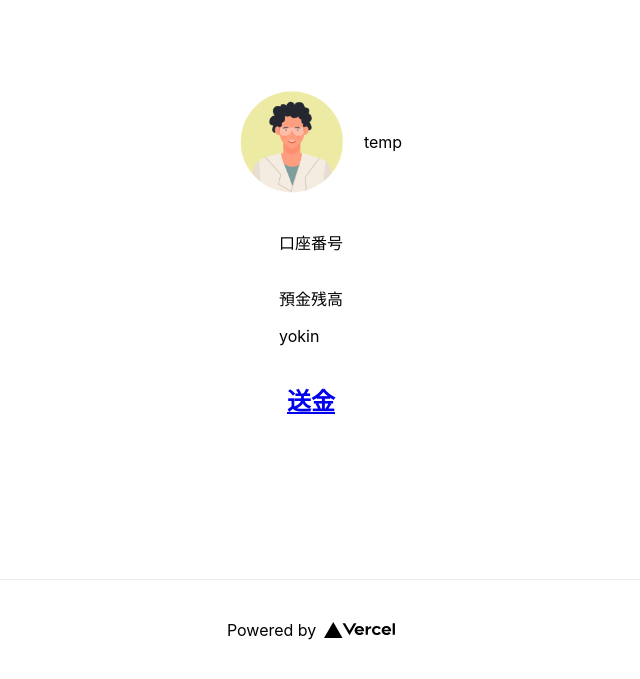
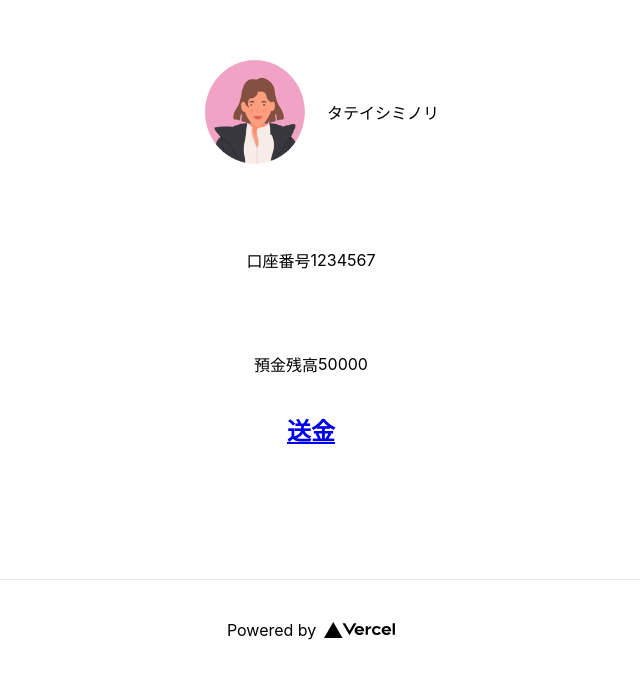
Before and after one commit to shimodatetu/commute_fighters, a Next.js app: page /mainPage in a window 1280 px wide. Shown: the part 121-800 px from the top of the page, without its empty margins (329-969 px from the left). Built offline with nearby package versions, Linux system fonts and the light colour scheme.

Commit message:
mainPage

```diff
--- a/pages/mainPage.js
+++ b/pages/mainPage.js
@@ -2,6 +2,10 @@ import Head from 'next/head';
 import styles from '../styles/Home.module.css';
 import Image from 'next/image';
 import Link from 'next/link';
+
+
+const login_user = {id:"1",name:"タテイシミノリ",yokin_zandaka:"50000", url:"/images/human4.png", kouza_number:1234567}
+const users = [{id:"1",name:"ユアサシンタ",yokin_zandaka:"12000", url:"/images/human1.png",kouza_number:1234567},{id:"2",name:"ウエハラタクミ",yokin_zandaka:"20000", url:"/images/human2.png", kouza_number:1234567},{id:"3",name:"アンドウユウサク",yokin_zandaka:"3000", url:"/images/human3.png",kouza_number:1234567}]
 
 export default function Home() {
   return (
@@ -14,18 +18,23 @@ export default function Home() {
       <main className={styles.main}>
         <div className={styles.grid}>
         <Image
-            src="/images/human3.png" // Route of the image file
+            src={login_user["url"]} // Route of the image file
             height={144} // Desired size with correct aspect ratio
             width={144} // Desired size with correct aspect ratio
             alt="Your Name"
         />
-        <p>temp</p>
+        <p>{login_user["name"]}</p>
         </div>
+
+        <div className={styles.grid}>
         <p>口座番号</p>
+        <p>{login_user["kouza_number"]}</p>
+        </div>
 
-        <div>
+
+        <div className={styles.grid}>
         <p>預金残高</p>
-        <p>yokin</p>
+        <p>{login_user["yokin_zandaka"]}</p>
         </div>
 
         <h2>
--- a/pages/user/user_list.js
+++ b/pages/user/user_list.js
@@ -4,7 +4,7 @@ import styles2 from '../../styles/user_list.module.css';
 import Image from 'next/image';
 import Link from 'next/link';
 
-const users = [{id:"1",name:"A",yokin_zandaka:"12000"},{id:"2",name:"B",yokin_zandaka:"20000"},{id:"3",name:"C",yokin_zandaka:"3000"}]
+const users = [{id:"1",name:"ユアサシンタ",yokin_zandaka:"12000", url:"/images/human1.png"},{id:"2",name:"ウエハラタクミ",yokin_zandaka:"20000", url:"/images/human2.png"},{id:"3",name:"アンドウユウサク",yokin_zandaka:"3000", url:"/images/human3.png"}]
 
 export default function Home() {
   return (
@@ -21,7 +21,7 @@ export default function Home() {
         <Link href={{pathname: "send/send_user", query: {user_id: user.id} }} as="/send/send_user">
             <div className={styles.grid}>
                 <Image
-                    src="/images/human1.png" // Route of the image file
+                    src={user.url} // Route of the image file
                     height={144} // Desired size with correct aspect ratio
                     width={144} // Desired size with correct aspect ratio
                     alt="Your Name"
```
Also changed, not shown: pages/send/page2.js (+7 -0 lines), pages/sending/userList.js (deleted, +0 -15 lines).
